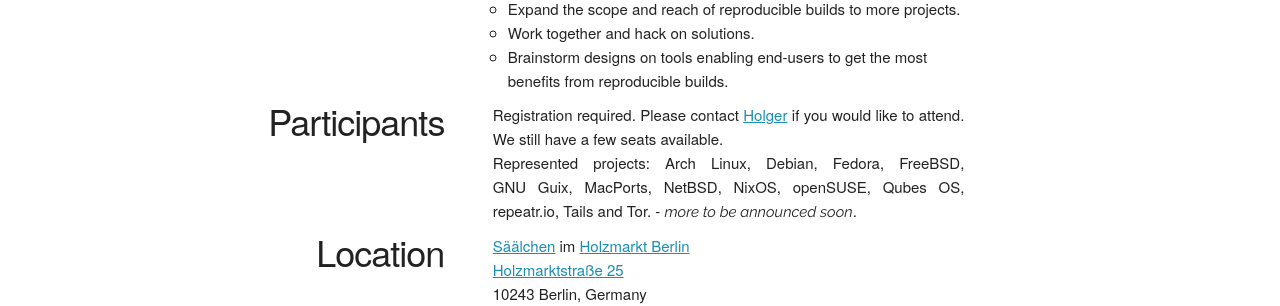
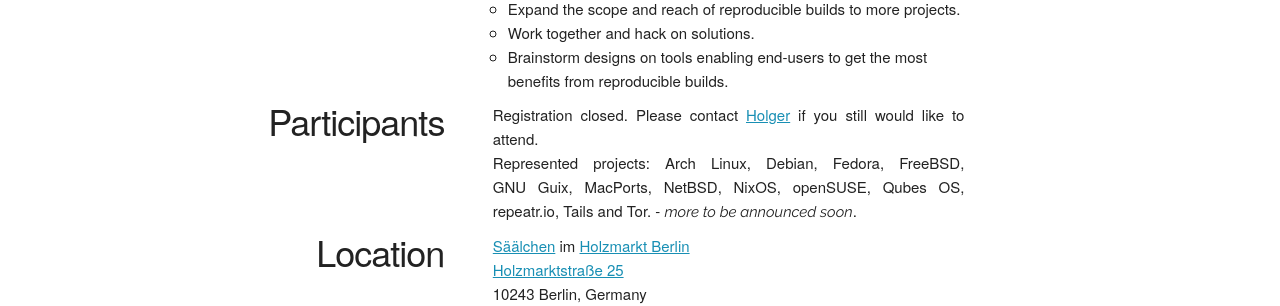
Before and after one commit to prototypefund/reproducible-website, a Jekyll site: the page built from _events/berlin2016.html, in a window 1280 px wide. Shown: the part 469-775 px from the top of the page. Built offline with Jekyll 4.4.1, drawn with Linux system fonts in a browser that asks for light colours; some web fonts are replaced.

Commit message:
close registration

```diff
--- a/_events/berlin2016.html
+++ b/_events/berlin2016.html
@@ -43,7 +43,7 @@
   </div>
   <div class="eight columns text">
     <p>
-      Registration required. Please contact <a href="mailto:holger@layer-acht.org">Holger</a> if you would like to attend. We still have a few seats available.
+      Registration closed. Please contact <a href="mailto:holger@layer-acht.org">Holger</a> if you still would like to attend.
       <br />
       Represented projects: Arch Linux, Debian, Fedora, FreeBSD, GNU&nbsp;Guix, MacPorts, NetBSD, NixOS, openSUSE, Qubes OS, repeatr.io, Tails and Tor. - <em>more to be announced soon</em>.<br />
     </p>
```
